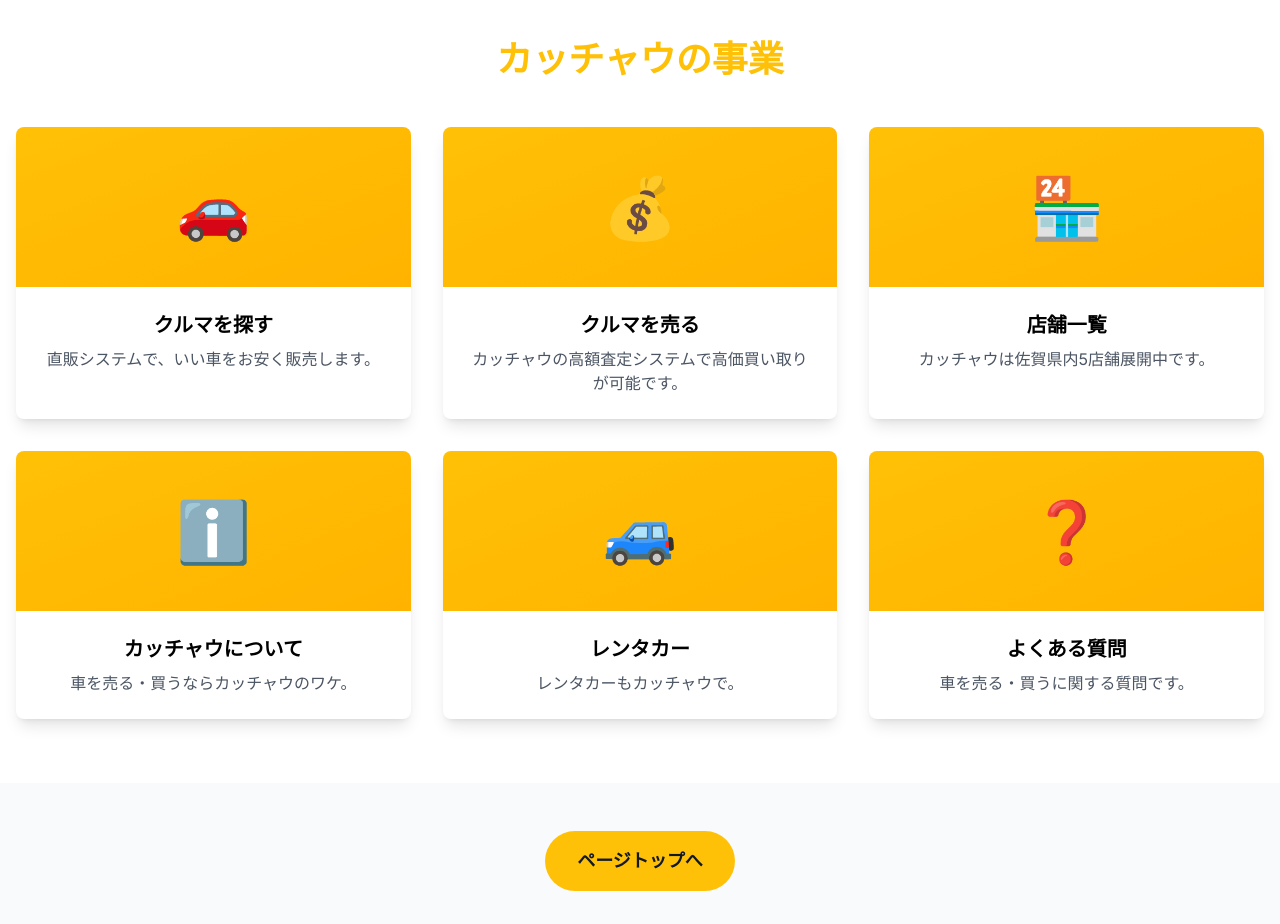
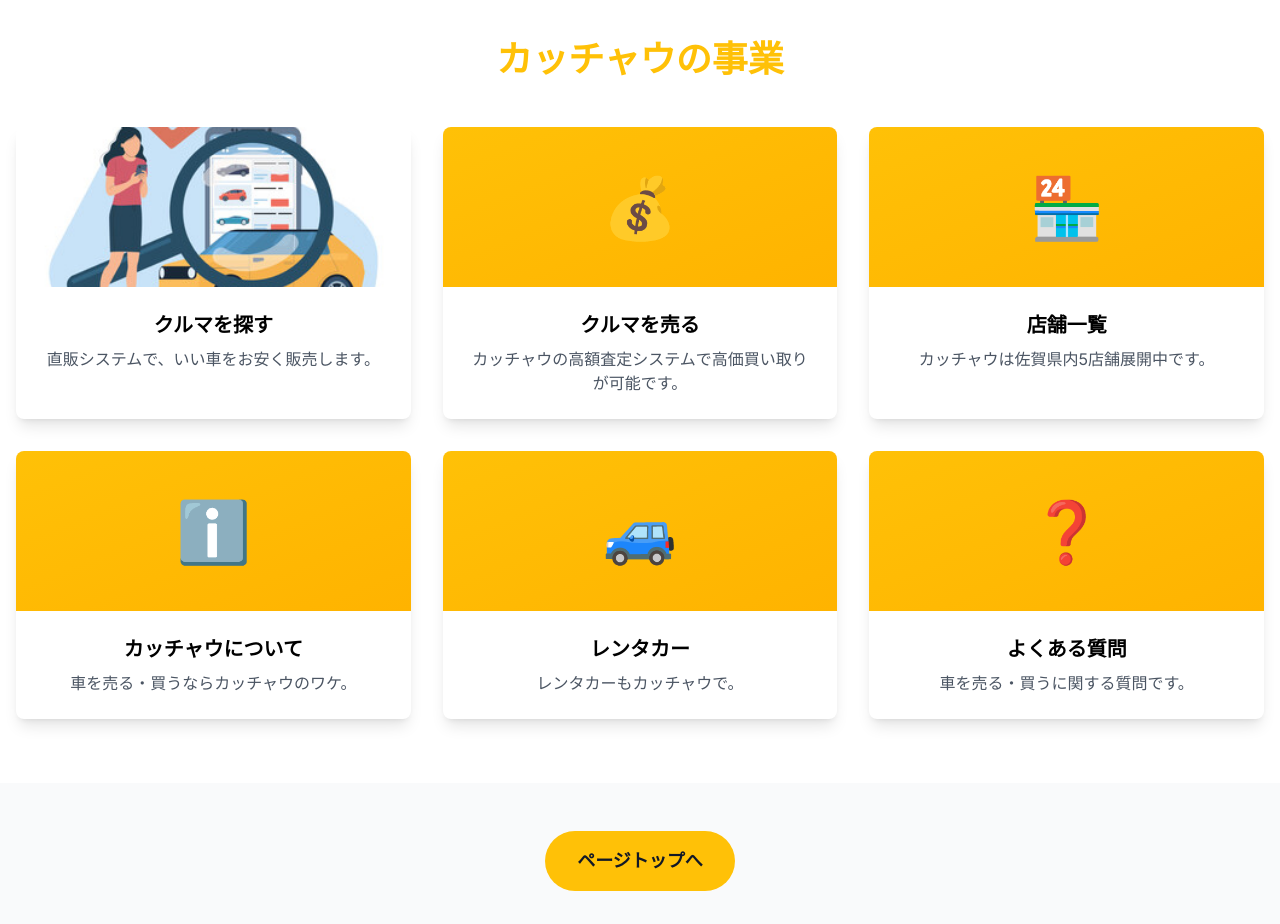
Before and after one commit to homepagebusinessfc-debug/homepage-business-project, a Next.js app: page / in a window 1280 px wide. Shown: the part 2300-3224 px from the top of the page. Built offline with nearby package versions, Linux system fonts and the light colour scheme.

Commit message:
Update 2 files
- /app/page.tsx
- /public/search_car.jpg

```diff
--- a/app/page.tsx
+++ b/app/page.tsx
@@ -9,7 +9,7 @@ export default function Home() {
       {/* Hero Section - 白色背景 */}
       <section className="bg-white text-gray-900 py-20 px-4">
         <div className="max-w-4xl mx-auto text-center">
-          {/* カッチャウロゴ画像 - ヘッダーと同じサイズ */}
+          {/* カッチャウロゴ画像 */}
           <div className="flex items-center justify-center mb-6">
             <Image
               src="/logo_kacchau.png"
@@ -40,7 +40,7 @@ export default function Home() {
       </section>
 
       {/* Recommended Cars */}
-      <section className="py-16 px-4 bg-gray-50">
+      <section className="py-16 px-4 bg-gray-50" id="cars">
         <div className="max-w-7xl mx-auto">
           <h2 className="text-4xl font-bold text-center mb-12 text-kacchau">
             オススメの新車・中古車
@@ -65,7 +65,7 @@ export default function Home() {
             ))}
           </div>
 
-          {/* もっと見るボタン - 車のカードの下に配置 */}
+          {/* もっと見るボタン */}
           <div className="text-center mt-12">
             <Link
               href="/cars"
@@ -84,58 +84,94 @@ export default function Home() {
             カッチャウの事業
           </h2>
           <div className="grid grid-cols-1 md:grid-cols-2 lg:grid-cols-3 gap-8">
-            {[
-              {
-                href: '/search',
-                icon: '🚗',
-                title: 'クルマを探す',
-                desc: '直販システムで、いい車をお安く販売します。'
-              },
-              {
-                href: '/sell',
-                icon: '💰',
-                title: 'クルマを売る',
-                desc: 'カッチャウの高額査定システムで高価買い取りが可能です。'
-              },
-              {
-                href: '/shop',
-                icon: '🏪',
-                title: '店舗一覧',
-                desc: 'カッチャウは佐賀県内5店舗展開中です。'
-              },
-              {
-                href: '/about',
-                icon: 'ℹ️',
-                title: 'カッチャウについて',
-                desc: '車を売る・買うならカッチャウのワケ。'
-              },
-              {
-                href: '/rental',
-                icon: '🚙',
-                title: 'レンタカー',
-                desc: 'レンタカーもカッチャウで。'
-              },
-              {
-                href: '/question',
-                icon: '❓',
-                title: 'よくある質問',
-                desc: '車を売る・買うに関する質問です。'
-              }
-            ].map((service, index) => (
-              <Link
-                key={index}
-                href={service.href}
+            {/* クルマを探す - 写真を追加 */}
+            <a
+              href="#search"
+              className="bg-white rounded-lg shadow-lg overflow-hidden hover:shadow-xl transition-all hover:-translate-y-2 duration-300"
+            >
+              <div className="h-40 relative">
+                <Image
+                  src="/search_car.jpg"
+                  alt="クルマを探す"
+                  fill
+                  className="object-cover"
+                />
+              </div>
+              <div className="p-6 text-center">
+                <h3 className="text-xl font-bold mb-2">クルマを探す</h3>
+                <p className="text-gray-600">直販システムで、いい車をお安く販売します。</p>
+              </div>
+            </a>
+
+            {/* クルマを売る */}
+            <a
+              href="#sell"
               className="bg-white rounded-lg shadow-lg overflow-hidden hover:shadow-xl transition-all hover:-translate-y-2 duration-300"
             >
               <div className="h-40 bg-gradient-to-br from-kacchau to-kacchau-dark flex items-center justify-center text-6xl">
-                  {service.icon}
+                💰
               </div>
               <div className="p-6 text-center">
-                  <h3 className="text-xl font-bold mb-2">{service.title}</h3>
-                  <p className="text-gray-600">{service.desc}</p>
+                <h3 className="text-xl font-bold mb-2">クルマを売る</h3>
+                <p className="text-gray-600">カッチャウの高額査定システムで高価買い取りが可能です。</p>
               </div>
-              </Link>
-            ))}
+            </a>
+
+            {/* 店舗一覧 */}
+            <a
+              href="#shop"
+              className="bg-white rounded-lg shadow-lg overflow-hidden hover:shadow-xl transition-all hover:-translate-y-2 duration-300"
+            >
+              <div className="h-40 bg-gradient-to-br from-kacchau to-kacchau-dark flex items-center justify-center text-6xl">
+                🏪
+              </div>
+              <div className="p-6 text-center">
+                <h3 className="text-xl font-bold mb-2">店舗一覧</h3>
+                <p className="text-gray-600">カッチャウは佐賀県内5店舗展開中です。</p>
+              </div>
+            </a>
+
+            {/* カッチャウについて */}
+            <a
+              href="#about"
+              className="bg-white rounded-lg shadow-lg overflow-hidden hover:shadow-xl transition-all hover:-translate-y-2 duration-300"
+            >
+              <div className="h-40 bg-gradient-to-br from-kacchau to-kacchau-dark flex items-center justify-center text-6xl">
+                ℹ️
+              </div>
+              <div className="p-6 text-center">
+                <h3 className="text-xl font-bold mb-2">カッチャウについて</h3>
+                <p className="text-gray-600">車を売る・買うならカッチャウのワケ。</p>
+              </div>
+            </a>
+
+            {/* レンタカー */}
+            <a
+              href="#rental"
+              className="bg-white rounded-lg shadow-lg overflow-hidden hover:shadow-xl transition-all hover:-translate-y-2 duration-300"
+            >
+              <div className="h-40 bg-gradient-to-br from-kacchau to-kacchau-dark flex items-center justify-center text-6xl">
+                🚙
+              </div>
+              <div className="p-6 text-center">
+                <h3 className="text-xl font-bold mb-2">レンタカー</h3>
+                <p className="text-gray-600">レンタカーもカッチャウで。</p>
+              </div>
+            </a>
+
+            {/* よくある質問 */}
+            <a
+              href="#question"
+              className="bg-white rounded-lg shadow-lg overflow-hidden hover:shadow-xl transition-all hover:-translate-y-2 duration-300"
+            >
+              <div className="h-40 bg-gradient-to-br from-kacchau to-kacchau-dark flex items-center justify-center text-6xl">
+                ❓
+              </div>
+              <div className="p-6 text-center">
+                <h3 className="text-xl font-bold mb-2">よくある質問</h3>
+                <p className="text-gray-600">車を売る・買うに関する質問です。</p>
+              </div>
+            </a>
           </div>
         </div>
       </section>
```
Also changed, not shown: public/search_car.jpg (added). Lines whose indentation alone changed are shown as unchanged.
